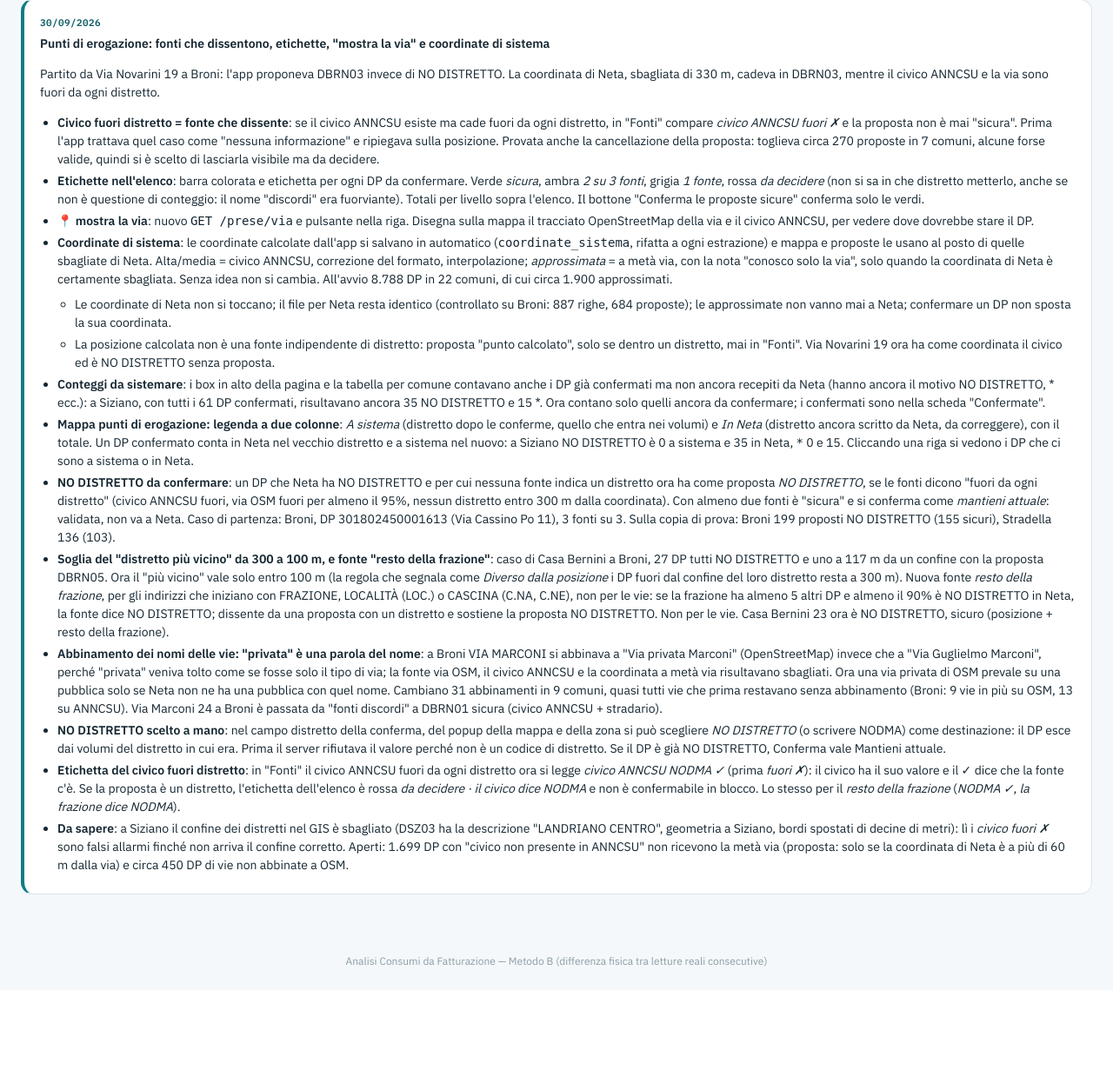
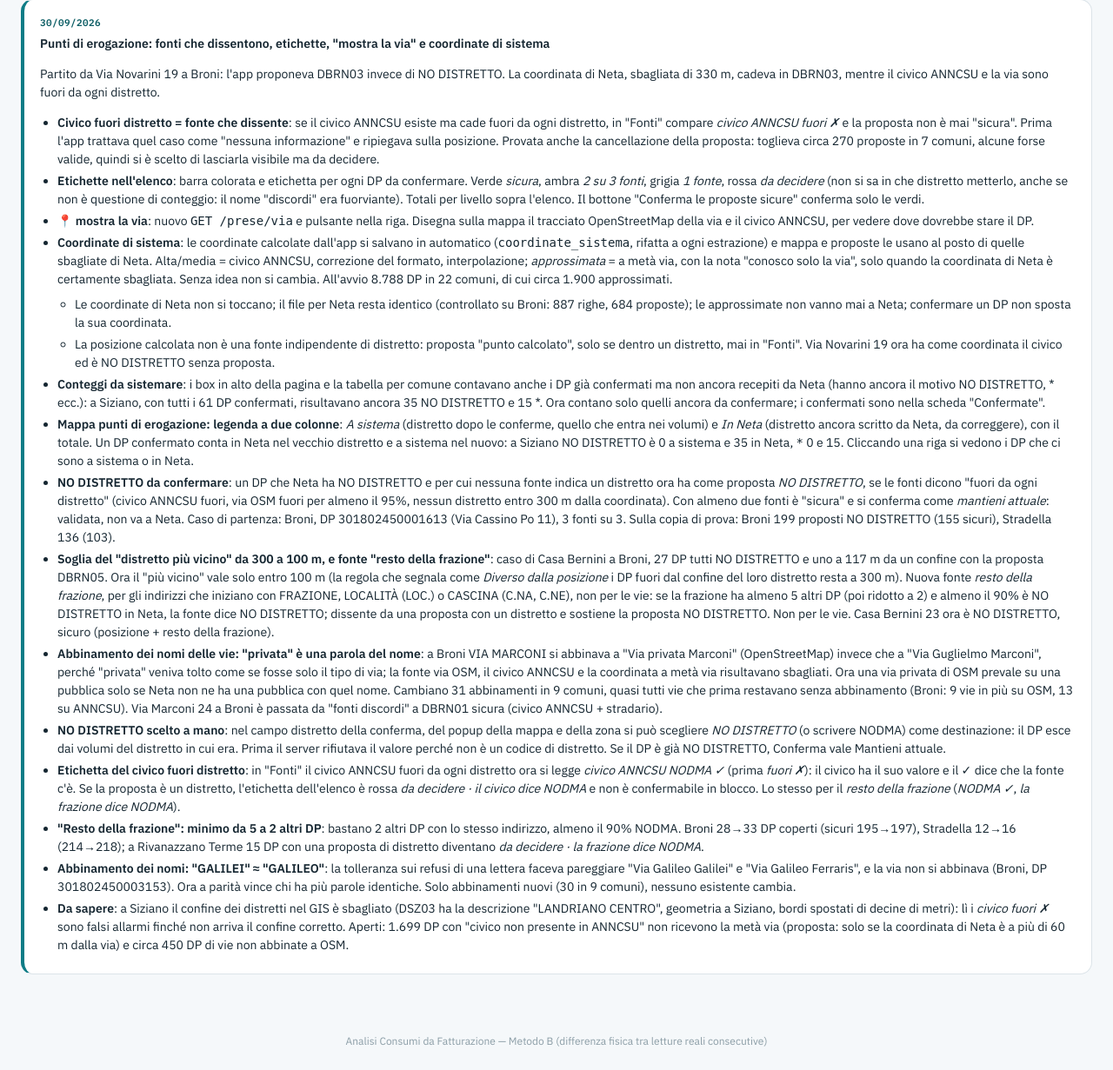
Before and after one commit to danielesturla73/billing.smarth20.com, a Python web app: template app/templates/storia.html in a window 1280 px wide. Shown: the part 4867-6098 px from the top of the page at 87% size. Before the commit the page ends 5979 px from the top, so only its background shows below. Run offline with Jinja, Linux system fonts and the light colour scheme; the template is opened without the code that fills it, so the values that code supplies are empty.

Commit message:
Vie: a parita' vince chi ha piu' parole identiche (Galilei/Galileo); resto della frazione da 5 a 2 DP
Co-Authored-By: Claude Sonnet 5.5 <noreply@anthropic.com>

```diff
--- a/app/prese.py
+++ b/app/prese.py
@@ -543,7 +543,7 @@ _CACHE_OSM_FUORI: dict = {}
 # questa quota NO DISTRETTO in Neta.
 _RE_FRAZIONE = re.compile(r"^(FRAZIONE|FRAZ|LOCALIT\w*|LOC|CASCIN\w*|C\.\s?NA|C\.\s?NE|CNA)\b")
 
-MIN_DP_FRAZIONE = 5
+MIN_DP_FRAZIONE = 2
 QUOTA_FRAZIONE_ND = 0.9
 
 
--- a/app/templates/info.html
+++ b/app/templates/info.html
@@ -163,7 +163,7 @@
 
   <p>Per i DP che Neta ha già <strong>NO DISTRETTO</strong> la proposta può essere <strong>NO DISTRETTO</strong>: succede quando
     nessuna fonte indica un distretto e almeno una dice "fuori da ogni distretto" (civico ANNCSU fuori, via OSM fuori per
-    almeno il 95%, nessun distretto entro 100 m dalla coordinata, resto della frazione tutto NO DISTRETTO: vale per gli indirizzi che iniziano con FRAZIONE, LOCALITÀ o CASCINA, se ci sono almeno 5 altri DP con lo stesso nome). Nella riga Fonti compare per esempio
+    almeno il 95%, nessun distretto entro 100 m dalla coordinata, resto della frazione tutto NO DISTRETTO: vale per gli indirizzi che iniziano con FRAZIONE, LOCALITÀ o CASCINA, se ci sono almeno 2 altri DP con lo stesso nome). Nella riga Fonti compare per esempio
     <span class="mono">civico ANNCSU NO DISTRETTO ✓ · posizione NO DISTRETTO ✓ · via OSM NO DISTRETTO ✓</span>. Con almeno due fonti
     è "sicura" e <strong>Conferma</strong> lo tratta come <em>Mantieni attuale</em>: il DP è validato e non va a Neta.</p>
 
--- a/app/templates/storia.html
+++ b/app/templates/storia.html
@@ -336,7 +336,7 @@
       Broni, 27 DP tutti NO DISTRETTO e uno a 117 m da un confine con la proposta DBRN05. Ora il "più vicino" vale solo entro
       100 m (la regola che segnala come <em>Diverso dalla posizione</em> i DP fuori dal confine del loro distretto resta a 300 m).
       Nuova fonte <em>resto della frazione</em>, per gli indirizzi che iniziano con FRAZIONE, LOCALITÀ (LOC.) o CASCINA (C.NA, C.NE), non per le vie: se la frazione ha almeno 5
-      altri DP e almeno il 90% è NO DISTRETTO in Neta, la fonte dice NO DISTRETTO; dissente da una proposta con un distretto e
+      altri DP (poi ridotto a 2) e almeno il 90% è NO DISTRETTO in Neta, la fonte dice NO DISTRETTO; dissente da una proposta con un distretto e
       sostiene la proposta NO DISTRETTO. Non per le vie. Casa Bernini 23 ora è NO DISTRETTO, sicuro (posizione + resto della frazione).</li>
     <li><strong>Abbinamento dei nomi delle vie: "privata" è una parola del nome</strong>: a Broni VIA MARCONI si abbinava a "Via privata
       Marconi" (OpenStreetMap) invece che a "Via Guglielmo Marconi", perché "privata" veniva tolto come se fosse solo il tipo di
@@ -351,6 +351,12 @@
       <em>civico ANNCSU NODMA ✓</em> (prima <em>fuori ✗</em>): il civico ha il suo valore e il ✓ dice che la fonte c'è. Se la proposta
       è un distretto, l'etichetta dell'elenco è rossa <em>da decidere · il civico dice NODMA</em> e non è confermabile in blocco. Lo
       stesso per il <em>resto della frazione</em> (<em>NODMA ✓</em>, <em>la frazione dice NODMA</em>).</li>
+    <li><strong>"Resto della frazione": minimo da 5 a 2 altri DP</strong>: bastano 2 altri DP con lo stesso indirizzo, almeno il 90% NODMA.
+      Broni 28→33 DP coperti (sicuri 195→197), Stradella 12→16 (214→218); a Rivanazzano Terme 15 DP con una proposta di distretto
+      diventano <em>da decidere · la frazione dice NODMA</em>.</li>
+    <li><strong>Abbinamento dei nomi: "GALILEI" ≈ "GALILEO"</strong>: la tolleranza sui refusi di una lettera faceva pareggiare "Via Galileo
+      Galilei" e "Via Galileo Ferraris", e la via non si abbinava (Broni, DP 301802450003153). Ora a parità vince chi ha più parole
+      identiche. Solo abbinamenti nuovi (30 in 9 comuni), nessuno esistente cambia.</li>
     <li><strong>Da sapere</strong>: a Siziano il confine dei distretti nel GIS è sbagliato (DSZ03 ha la descrizione
       "LANDRIANO CENTRO", geometria a Siziano, bordi spostati di decine di metri): lì i <em>civico fuori ✗</em> sono falsi
       allarmi finché non arriva il confine corretto. Aperti: 1.699 DP con "civico non presente in ANNCSU" non ricevono la
```
Also changed, not shown: app/vie_osm.py (+7 -3 lines).
